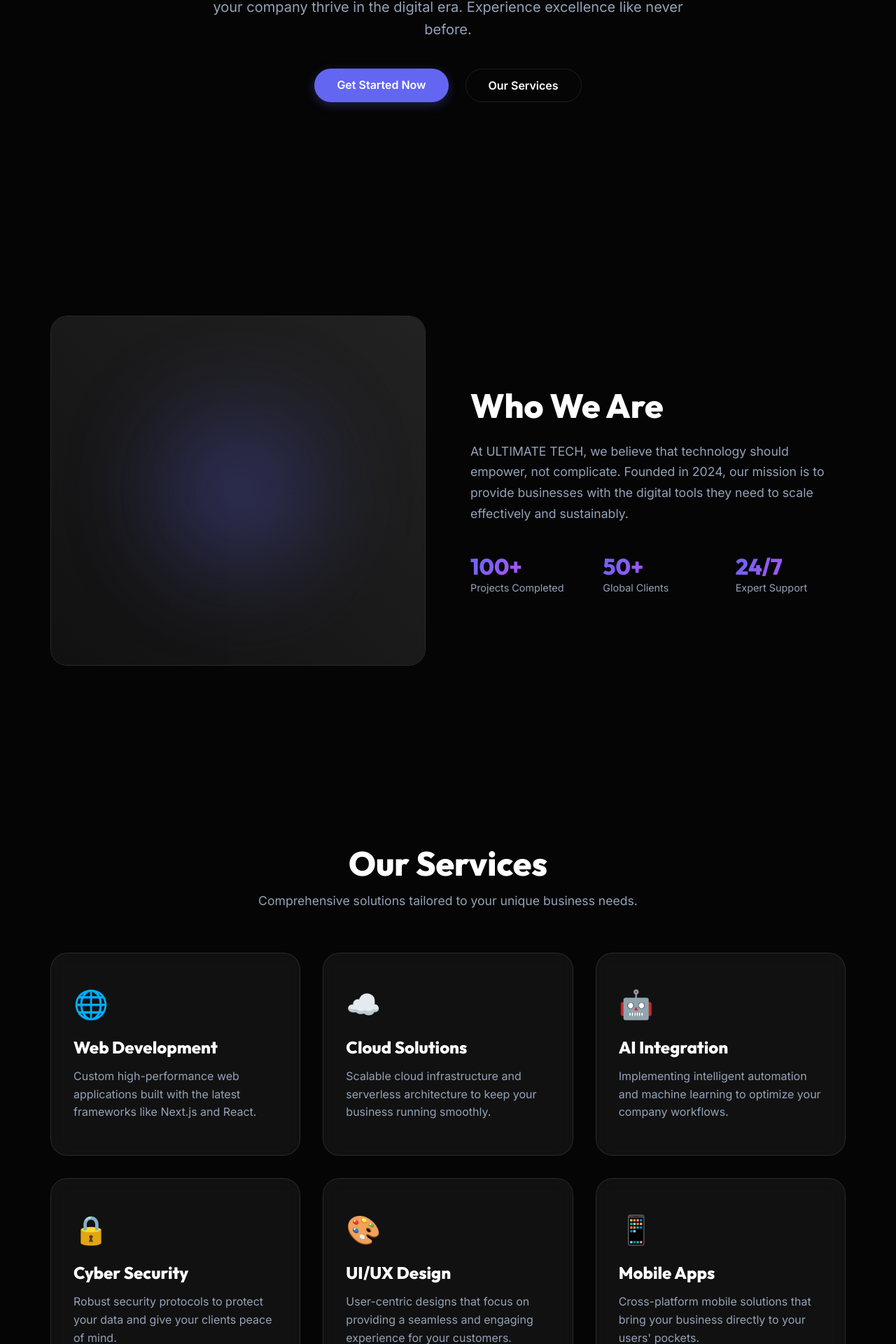
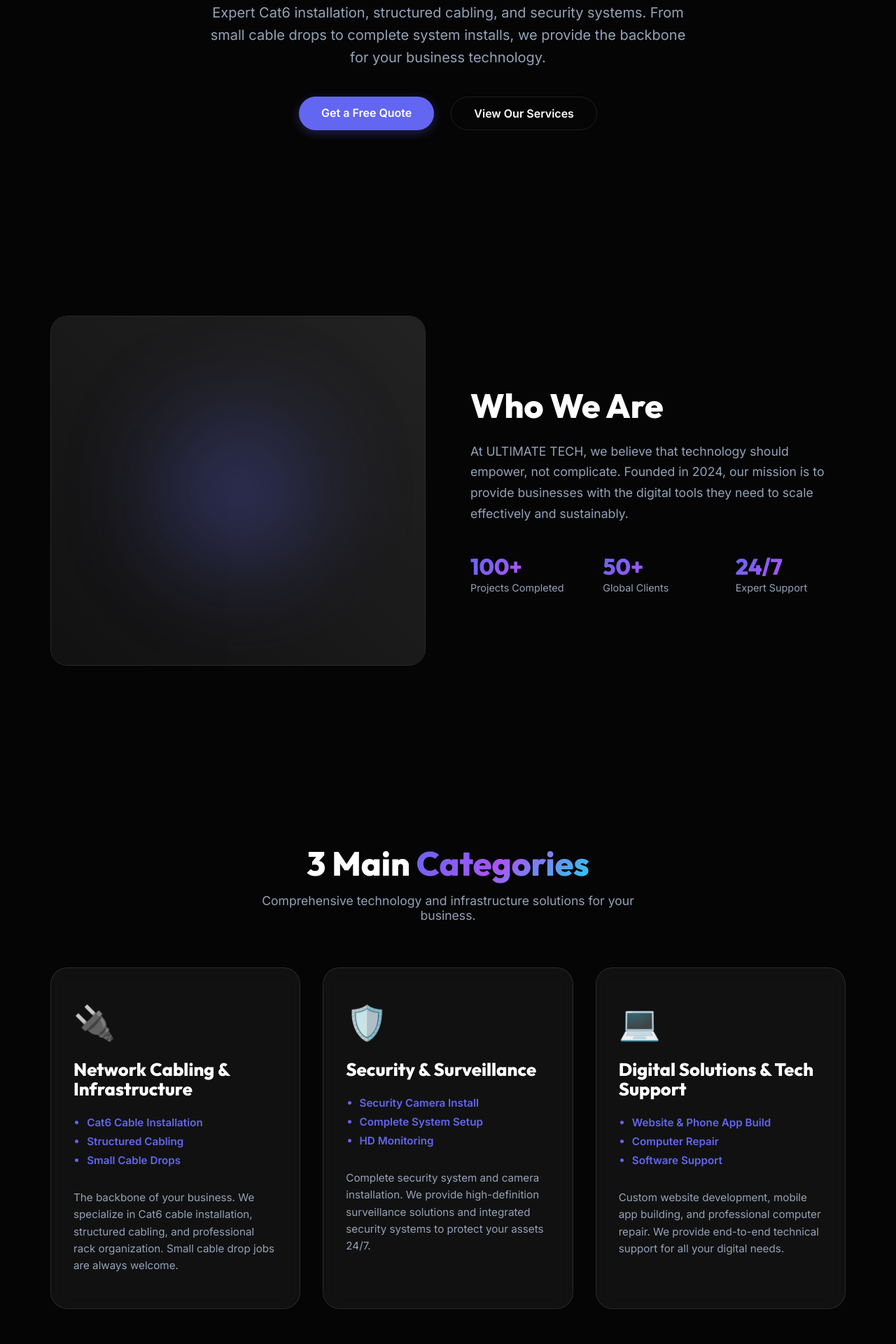
Before and after one commit to normandakh-dev/ultimatetechbc.ca, a Next.js app: page / in a window 1280 px wide. Shown: the part 477-2397 px from the top of the page at 70% size. Built offline with nearby package versions, Linux system fonts and the light colour scheme; no server answers.

Commit message:
Updated services to focus on Network Cabling and Security Systems

```diff
--- a/src/app/layout.tsx
+++ b/src/app/layout.tsx
@@ -2,8 +2,8 @@
 import "./globals.css";
 
 export const metadata: Metadata = {
-  title: "ULTIMATE TECH | Future-Ready Business Solutions",
-  description: "We combine cutting-edge technology with strategic innovation to help your company thrive in the digital era.",
+  title: "ULTIMATE TECH | Network Cabling, Security Systems & Digital Solutions",
+  description: "Expert Cat6 cable installation, structured cabling, security camera systems, and custom web/app development. Serving your business with future-ready technology.",
 };
 
 export default function RootLayout({
--- a/src/components/Contact.tsx
+++ b/src/components/Contact.tsx
@@ -48,10 +48,17 @@
               </div>
             </div>
             <div className="contact-item">
+              <span className="icon">📞</span>
+              <div>
+                <h4>Phone</h4>
+                <p>778-882-4554 / 604-729-4240</p>
+              </div>
+            </div>
+            <div className="contact-item">
               <span className="icon">📧</span>
               <div>
                 <h4>Email</h4>
-                <p>hello@ultimatetech.com</p>
+                <p>hello@ultimatetechbc.ca</p>
               </div>
             </div>
           </div>
--- a/src/components/Footer.tsx
+++ b/src/components/Footer.tsx
@@ -12,27 +12,25 @@
               <span className="gradient-text">ULTIMATE</span> TECH
             </Link>
             <p className="footer-desc">
-              Pioneering the future of technology solutions. Building a smarter,
-              more connected world through innovation.
+              Your trusted partner for Network Cabling, Security Systems, and Digital Solutions.
+              Providing professional Cat6 installation and surveillance systems across BC.
             </p>
           </div>
 
           <div className="footer-links">
-            <h4>Quick Links</h4>
+            <h4>Our Services</h4>
             <ul>
-              <li><Link href="#about">About Us</Link></li>
-              <li><Link href="#services">Our Services</Link></li>
-              <li><Link href="#contact">Contact</Link></li>
+              <li>Network Cabling</li>
+              <li>Security Systems</li>
+              <li>Digital Solutions</li>
             </ul>
           </div>
 
-          <div className="footer-social">
-            <h4>Follow Us</h4>
-            <div className="social-icons">
-              <Link href="#" className="social-icon">Li</Link>
-              <Link href="#" className="social-icon">Tw</Link>
-              <Link href="#" className="social-icon">Ig</Link>
-            </div>
+          <div className="footer-contact">
+            <h4>Contact Us</h4>
+            <p>778-882-4554</p>
+            <p>604-729-4240</p>
+            <p>hello@ultimatetechbc.ca</p>
           </div>
         </div>
 
@@ -86,6 +84,17 @@
           color: white;
         }
 
+        .footer-social, .footer-contact {
+          display: flex;
+          flex-direction: column;
+        }
+
+        .footer-contact p {
+          color: var(--text-muted);
+          margin-bottom: 0.5rem;
+          font-size: 0.95rem;
+        }
+
         .social-icons {
           display: flex;
           gap: 1rem;
--- a/src/components/Hero.tsx
+++ b/src/components/Hero.tsx
@@ -10,16 +10,17 @@
 
       <div className="container hero-content fade-in">
         <h1 className="hero-title">
-          Elevate Your Business with <br />
-          <span className="gradient-text">Future-Ready</span> Solutions
+          Premium <span className="gradient-text">Network Cabling</span> <br />
+          & Infrastructure Solutions
         </h1>
         <p className="hero-subtitle">
-          We combine cutting-edge technology with strategic innovation to help your company
-          thrive in the digital era. Experience excellence like never before.
+          Expert Cat6 installation, structured cabling, and security systems.
+          From small cable drops to complete system installs, we provide the
+          backbone for your business technology.
         </p>
         <div className="hero-btns">
-          <a href="#contact" className="btn-primary">Get Started Now</a>
-          <a href="#services" className="btn-outline">Our Services</a>
+          <a href="#contact" className="btn-primary">Get a Free Quote</a>
+          <a href="#services" className="btn-outline">View Our Services</a>
         </div>
       </div>
 
--- a/src/components/Navbar.tsx
+++ b/src/components/Navbar.tsx
@@ -25,6 +25,10 @@
           <li><Link href="#services">Services</Link></li>
           <li><Link href="#contact">Contact</Link></li>
         </ul>
+        <div className="nav-contact">
+          <a href="tel:7788824554" className="phone-link">778-882-4554</a>
+          <a href="tel:6047294240" className="phone-link">604-729-4240</a>
+        </div>
         <Link href="#contact" className="btn-primary nav-cta">Get Started</Link>
       </div>
 
@@ -74,9 +78,37 @@
           color: white;
         }
 
+        .nav-contact {
+          display: flex;
+          flex-direction: column;
+          align-items: flex-end;
+          gap: 0.2rem;
+          margin-left: auto;
+          margin-right: 2rem;
+        }
+
+        .phone-link {
+          font-size: 0.85rem;
+          font-weight: 600;
+          color: var(--primary);
+        }
+
+        .phone-link:hover {
+          color: white;
+        }
+
         .nav-cta {
           padding: 0.6rem 1.5rem;
           font-size: 0.9rem;
+        }
+
+        @media (max-width: 1024px) {
+          .nav-links {
+            gap: 1.5rem;
+          }
+          .nav-contact {
+            display: none;
+          }
         }
 
         @media (max-width: 768px) {
--- a/src/components/Services.tsx
+++ b/src/components/Services.tsx
@@ -2,34 +2,19 @@
 
 const services = [
   {
-    title: "Web Development",
-    desc: "Custom high-performance web applications built with the latest frameworks like Next.js and React.",
-    icon: "🌐"
+    title: "Network Cabling & Infrastructure",
+    desc: "The backbone of your business. We specialize in Cat6 cable installation, structured cabling, and professional rack organization. Small cable drop jobs are always welcome.",
+    icon: "🔌"
   },
   {
-    title: "Cloud Solutions",
-    desc: "Scalable cloud infrastructure and serverless architecture to keep your business running smoothly.",
-    icon: "☁️"
+    title: "Security & Surveillance",
+    desc: "Complete security system and camera installation. We provide high-definition surveillance solutions and integrated security systems to protect your assets 24/7.",
+    icon: "🛡️"
   },
   {
-    title: "AI Integration",
-    desc: "Implementing intelligent automation and machine learning to optimize your company workflows.",
-    icon: "🤖"
-  },
-  {
-    title: "Cyber Security",
-    desc: "Robust security protocols to protect your data and give your clients peace of mind.",
-    icon: "🔒"
-  },
-  {
-    title: "UI/UX Design",
-    desc: "User-centric designs that focus on providing a seamless and engaging experience for your customers.",
-    icon: "🎨"
-  },
-  {
-    title: "Mobile Apps",
-    desc: "Cross-platform mobile solutions that bring your business directly to your users' pockets.",
-    icon: "📱"
+    title: "Digital Solutions & Tech Support",
+    desc: "Custom website development, mobile app building, and professional computer repair. We provide end-to-end technical support for all your digital needs.",
+    icon: "💻"
   }
 ];
 
@@ -38,9 +23,9 @@
     <section id="services" className="section-padding">
       <div className="container">
         <div className="section-header">
-          <h2 className="section-title text-center">Our Services</h2>
+          <h2 className="section-title text-center">3 Main <span className="gradient-text">Categories</span></h2>
           <p className="section-subtitle text-center">
-            Comprehensive solutions tailored to your unique business needs.
+            Comprehensive technology and infrastructure solutions for your business.
           </p>
         </div>
 
@@ -49,6 +34,29 @@
             <div key={index} className="service-card glass fade-in">
               <div className="service-icon">{service.icon}</div>
               <h3 className="service-title">{service.title}</h3>
+              <ul className="service-list">
+                {service.title === "Network Cabling & Infrastructure" && (
+                  <>
+                    <li>Cat6 Cable Installation</li>
+                    <li>Structured Cabling</li>
+                    <li>Small Cable Drops</li>
+                  </>
+                )}
+                {service.title === "Security & Surveillance" && (
+                  <>
+                    <li>Security Camera Install</li>
+                    <li>Complete System Setup</li>
+                    <li>HD Monitoring</li>
+                  </>
+                )}
+                {service.title === "Digital Solutions & Tech Support" && (
+                  <>
+                    <li>Website & Phone App Build</li>
+                    <li>Computer Repair</li>
+                    <li>Software Support</li>
+                  </>
+                )}
+              </ul>
               <p className="service-desc">{service.desc}</p>
             </div>
           ))}
@@ -75,7 +83,7 @@
 
         .services-grid {
           display: grid;
-          grid-template-columns: repeat(auto-fit, minmax(300px, 1fr));
+          grid-template-columns: repeat(auto-fit, minmax(320px, 1fr));
           gap: 2rem;
         }
 
@@ -83,6 +91,8 @@
           padding: 3rem 2rem;
           border-radius: 24px;
           transition: var(--transition);
+          display: flex;
+          flex-direction: column;
         }
 
         .service-card:hover {
@@ -92,19 +102,34 @@
         }
 
         .service-icon {
-          font-size: 2.5rem;
+          font-size: 3rem;
           margin-bottom: 1.5rem;
         }
 
         .service-title {
-          font-size: 1.5rem;
-          margin-bottom: 1rem;
+          font-size: 1.6rem;
+          margin-bottom: 1.5rem;
           color: white;
+          font-family: 'Outfit', sans-serif;
+        }
+
+        .service-list {
+          margin-bottom: 1.5rem;
+          padding-left: 1.2rem;
+        }
+
+        .service-list li {
+          color: var(--primary);
+          font-weight: 600;
+          font-size: 0.95rem;
+          margin-bottom: 0.5rem;
+          list-style-type: disc;
         }
 
         .service-desc {
           color: var(--text-muted);
           line-height: 1.6;
+          font-size: 0.95rem;
         }
       `}</style>
     </section>
```
